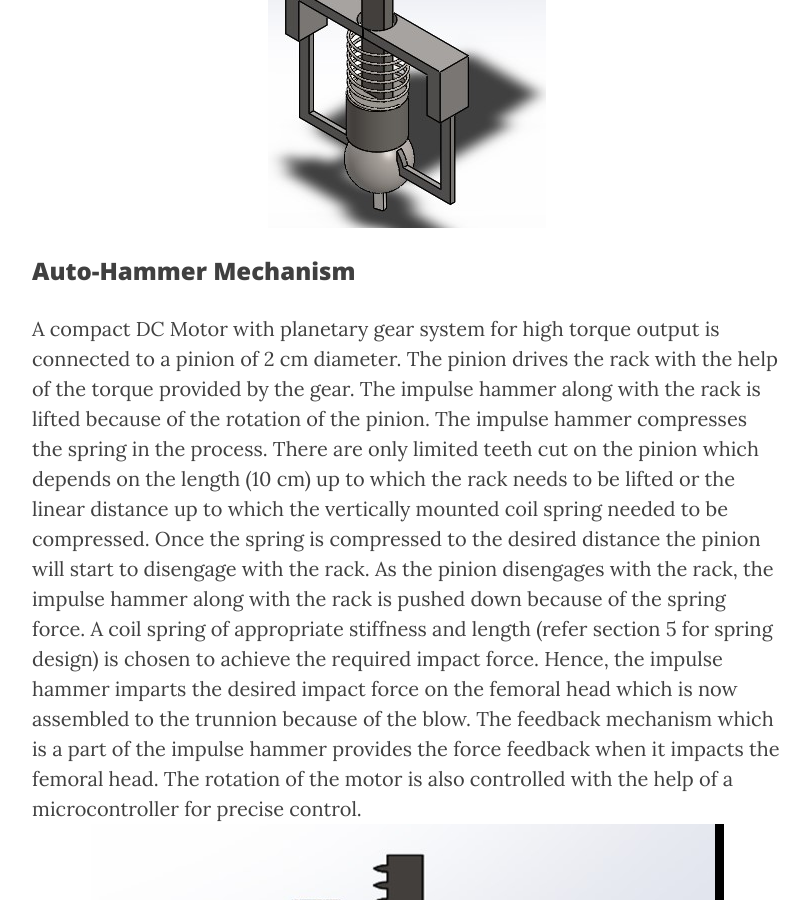
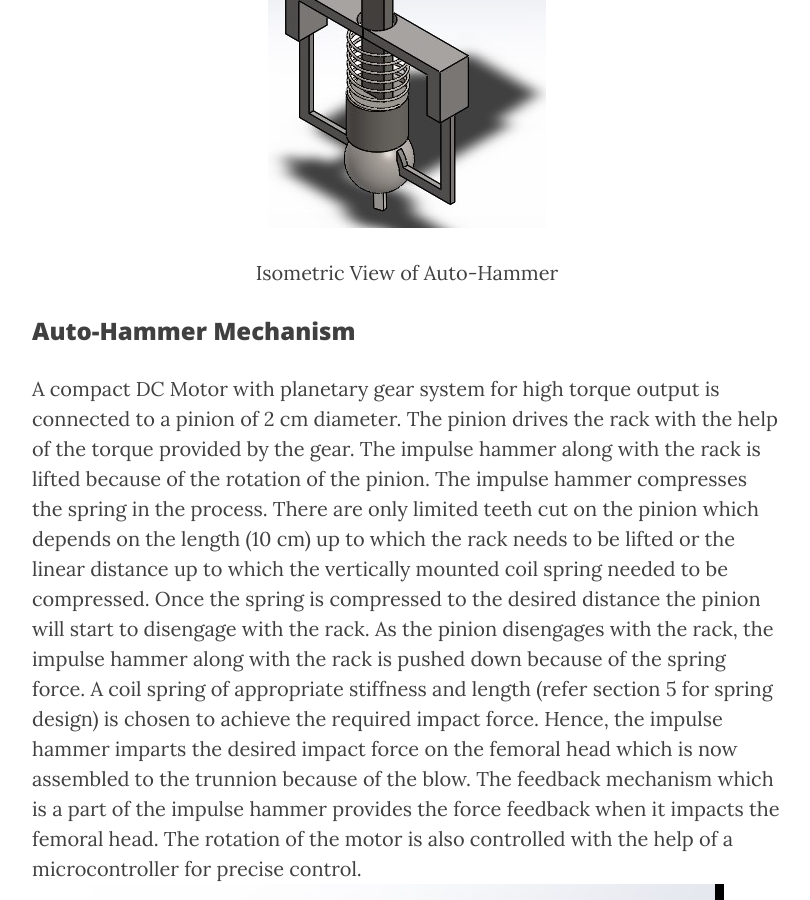
Before and after one commit to vignesharavind/vignesharavind.github.io, a Jekyll site: the page built from _posts/2017-01-01-Auto-hammer-for-femoral-head.markdown, in a window 1280 px wide and 900 px high, scrolled down 2163 px. Shown: the whole window, without its empty margins (233-1043 px from the left). Built offline with Jekyll 4.4.1, drawn with Linux system fonts in a browser that asks for light colours; nearby versions of some CDN libraries; comment, search, counter and statistics services are not loaded; some of the changed text lies outside the part shown.

```diff
--- a/_posts/2017-01-01-Auto-hammer-for-femoral-head.markdown
+++ b/_posts/2017-01-01-Auto-hammer-for-femoral-head.markdown
@@ -16,6 +16,8 @@
 category: project
 published: true
 visualworkflow: true
+theme: ''
+trans: ''
 ---
 <!-- Start Writing Below in Markdown -->
 
@@ -55,18 +57,21 @@
 The Auto-Hammer is enclosed inside a gun like housing with a pistol grip form (Refer figure 4). The femoral head is temporarily held with the help of removable lower casings that come in various sizes to meet the design criterion of accommodating different femoral head diameters. The other reason for including a removable casing is to ensure sterilizability prior to use for every patient. A spring of high stiffness (refer section 5 for spring design) is attached to the fixed upper casing. An impulse hammer is fastened permanently to the rack which is driven by the pinion. The rack passes through the center of the spring and the hole provided in the upper casing. The impulse hammer is designed to have a larger diameter that prevents it from moving up through the hole in the upper casing. The motor housing includes the planetary gear system that can deliver high torque output.
 
 ![Auto-Hammer isometric view](/img/Auto-Hammer/Pic_1.jpg)
+<p align="center">Isometric View of Auto-Hammer</p>
 
 
 ### Auto-Hammer Mechanism
 
 A compact DC Motor with planetary gear system for high torque output is connected to a pinion of 2 cm diameter. The pinion drives the rack with the help of the torque provided by the gear. The impulse hammer along with the rack is lifted because of the rotation of the pinion. The impulse hammer compresses the spring in the process. There are only limited teeth cut on the pinion which depends on the length (10 cm) up to which the rack needs to be lifted or the linear distance up to which the vertically mounted coil spring needed to be compressed. Once the spring is compressed to the desired distance the pinion will start to disengage with the rack. As the pinion disengages with the rack, the impulse hammer along with the rack is pushed down because of the spring force. A coil spring of appropriate stiffness and length (refer section 5 for spring design) is chosen to achieve the required impact force. Hence, the impulse hammer imparts the desired impact force on the femoral head which is now assembled to the trunnion because of the blow. The feedback mechanism which is a part of the impulse hammer provides the force feedback when it impacts the femoral head. The rotation of the motor is also controlled with the help of a microcontroller for precise control.
 ![Auto-Hammer isometric view](/img/Auto-Hammer/Pic_2.jpg)
+<p align="center">Front View of Auto-Hammer</p>
 
 ### Spring Design
 
 We will use a helical spring in our design to achieve the impact force of 4.5 ± 0.5 KN. We know, the amount of force derivable from spring is proportional to the amount of compression or extension along the axis of the spring and the axial stiffness of the spring. For our design, we have fixed the design envelope of the assembly Automatic-Hammer. Once the tool length is fixed, we derived the required spring stiffness. As sown in figure the length of the Automatic-Hammer has been fixed to 40 cm.
 
 ![Auto-Hammer isometric view](/img/Auto-Hammer/Pic_3.jpg)
+<p align="center">Side View of Auto-Hammer</p>
 
 ### Torque output at gear shaft
 
```
